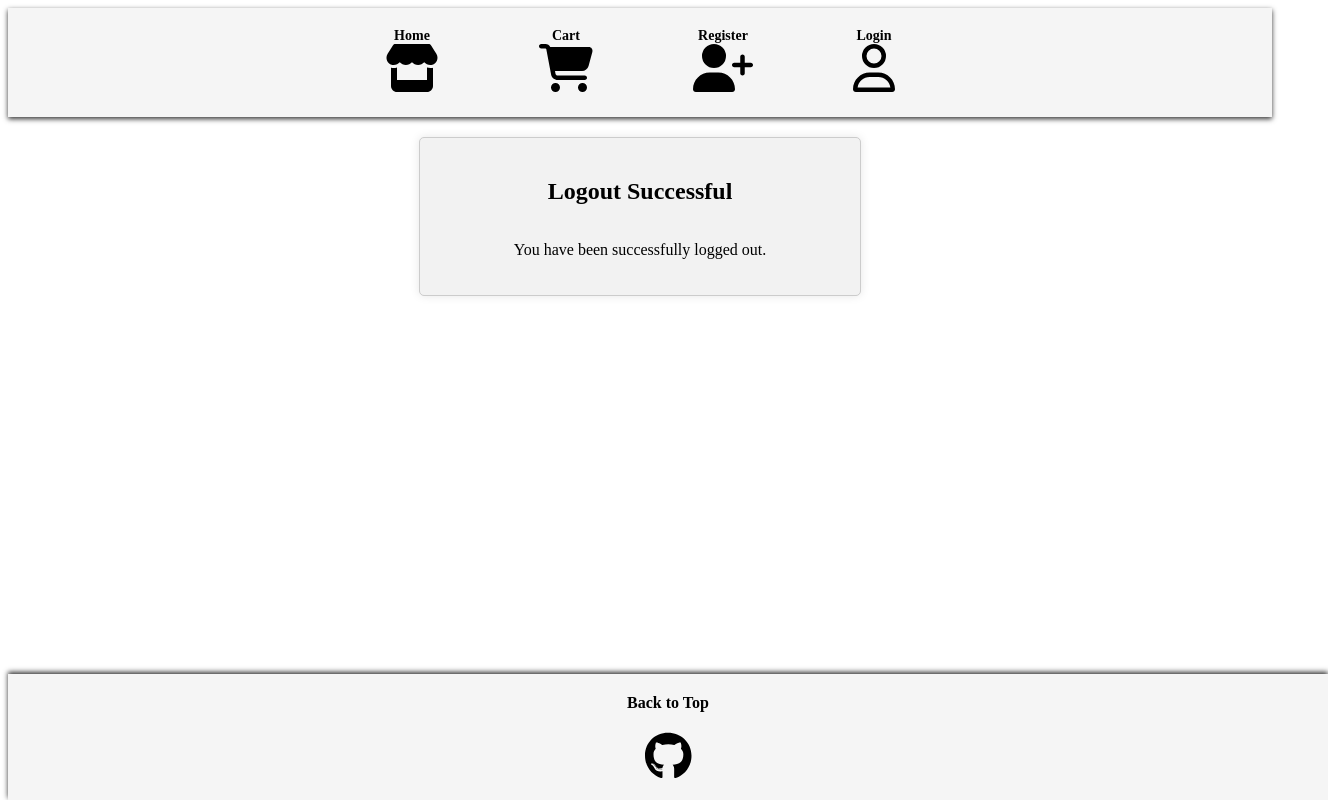
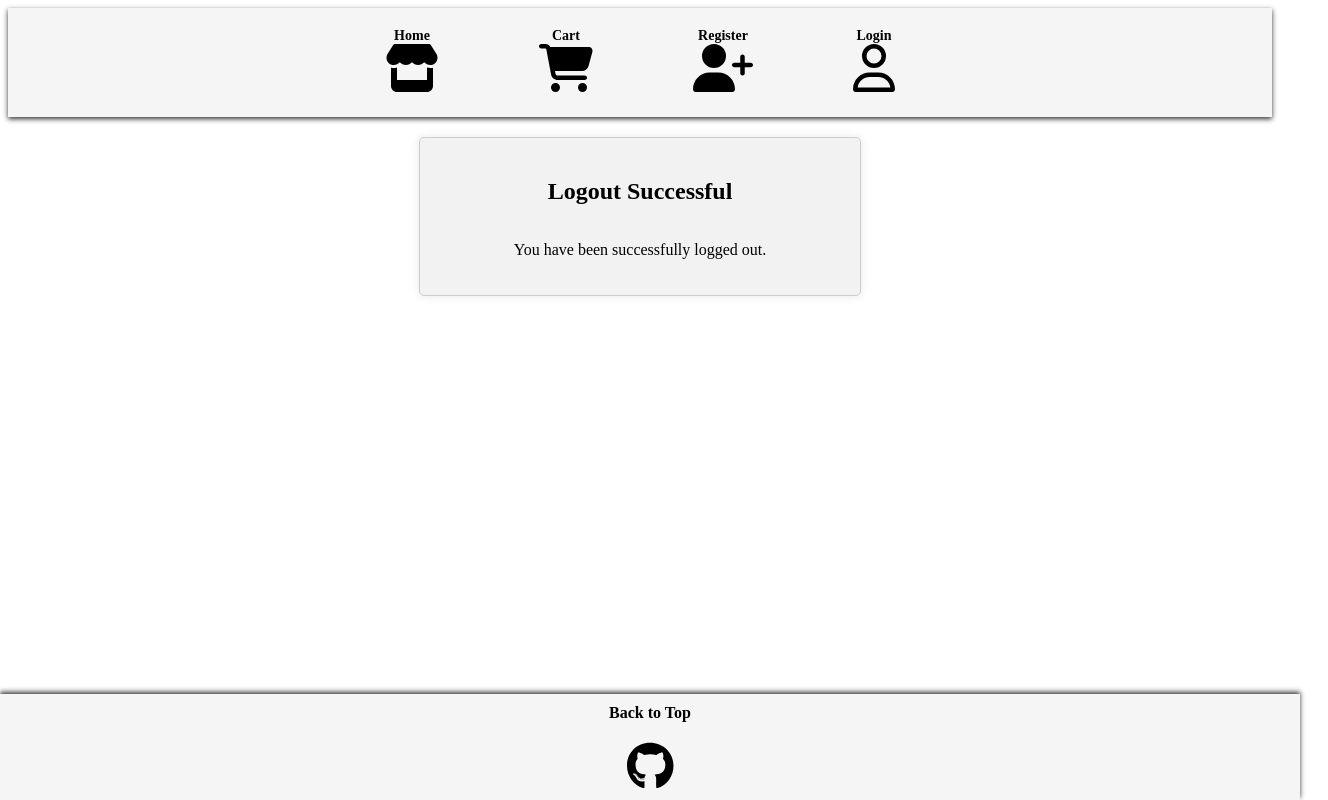
Before and after one commit to CPatterson94/Its_A_Shoe_In, a React (Vite) app: page /logout in a window 1280 px wide. Shown: the whole page, 1328 px wide, since content can reach past the window. Built offline with nearby package versions, Linux system fonts and the light colour scheme; no server answers.

Commit message:
fixed footer

```diff
--- a/src/client/style/allProducts.scss
+++ b/src/client/style/allProducts.scss
@@ -5,6 +5,7 @@
   margin-top: 20px;
   margin-bottom: 20px;
   background-color: lightgray;
+  padding-bottom: 100px;
 }
 .productsWrapper h1 {
   font-size: 2.5rem;
--- a/src/client/style/footer.scss
+++ b/src/client/style/footer.scss
@@ -1,11 +1,12 @@
 
 .footer {
     background-color: whitesmoke;
-    position: absolute;
+    position: fixed;
     bottom: 0;
+    left: 0;
     width: 100%;
     color: #fff;
-    padding: 20px;
+    padding: 10px;
     text-align: center;
     box-shadow: 0 -2px 5px rgba(0, 0, 0, 0.8)
   }
--- a/src/index.css
+++ b/src/index.css
@@ -33,11 +33,12 @@
 
 .footer {
   background-color: whitesmoke;
-  position: absolute;
+  position: fixed;
   bottom: 0;
+  left: 0;
   width: 100%;
   color: #fff;
-  padding: 20px;
+  padding: 10px;
   text-align: center;
   box-shadow: 0 -2px 5px rgba(0, 0, 0, 0.8);
 }
@@ -154,6 +155,7 @@
   margin-top: 20px;
   margin-bottom: 20px;
   background-color: lightgray;
+  padding-bottom: 100px;
 }
 
 .productsWrapper h1 {
```
Also changed, not shown: 1 other file (tests, documents, lock files or other folders).
